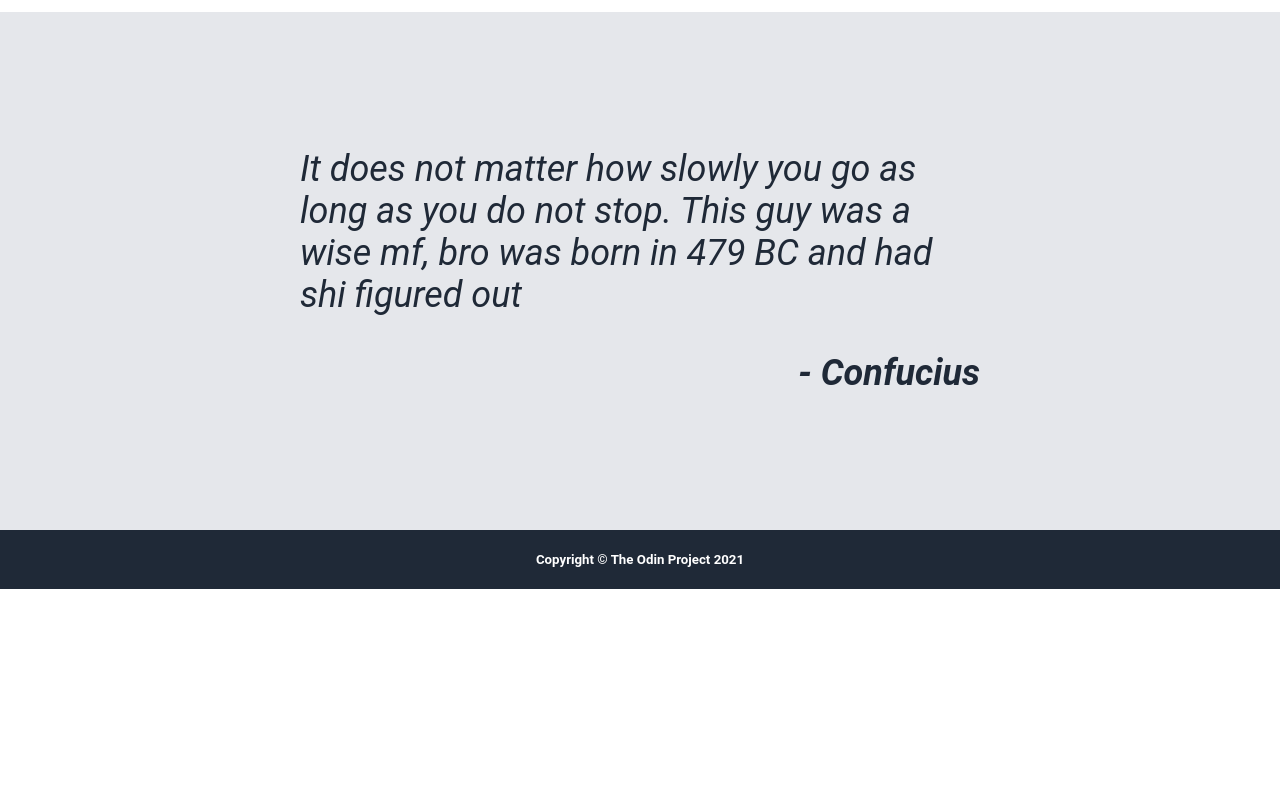
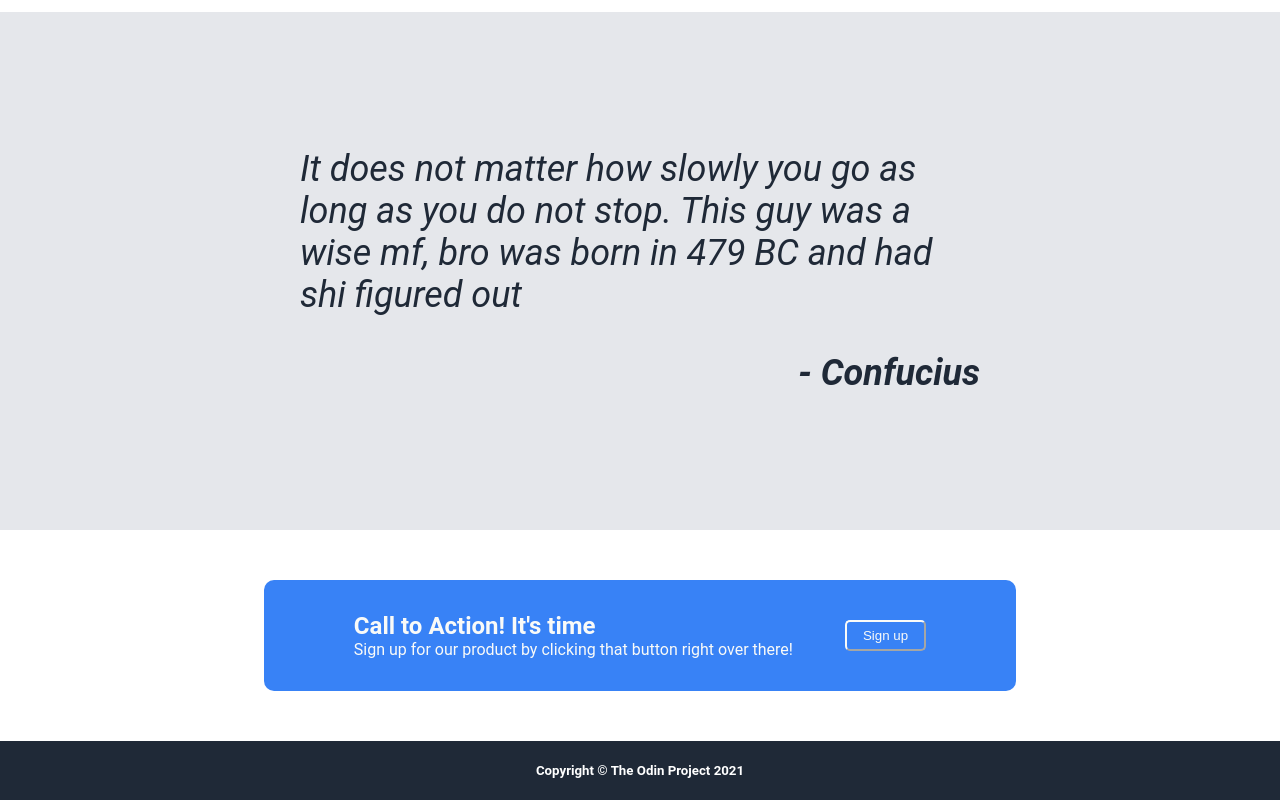
Before and after one commit to TheBigHugeMan/odin-landing-page, a plain HTML site: page index.html in a window 1280 px wide. Shown: the part 917-1717 px from the top of the page. Before the commit the page ends 1506 px from the top, so only its background shows below. Drawn offline with Linux system fonts and the light colour scheme.

Commit message:
Complete Call to Action Template

```diff
--- a/index.html
+++ b/index.html
@@ -35,7 +35,7 @@
         <img class="hero-img" src="./images/red-sky.jpg" alt="image of a red smokey starry sky">
     </div>
 
-    <div class="section info">
+    <div class="info">
         <h2 class="info-head">Some Random Information</h2>
 
         <div class="info-cards">
@@ -61,12 +61,26 @@
         </div>
     </div>
 
-    <div class="section quote">
+    <div class="quote">
         <p>It does not matter how slowly you go as long as you do not stop. This guy was a wise mf, bro was born in 479 BC
             and had shi figured out
         </p>
         <p id="attribution"> - Confucius </p>
     </div>
+
+    <div class="section">
+        <div class="cta">
+            <div id="cta-text">
+            <h1 id="cta-head">Call to Action! It's time</h1>
+            <p class="body-txt">Sign up for our product by clicking that button right over there!</p>
+            </div>
+
+            <button class="cta-button button">
+                Sign up
+            </button>
+        </div>
+    </div>
+
     <div class="footer">
         <h5 class="footer-text">Copyright © The Odin Project 2021</h5>
     </div>
--- a/style.css
+++ b/style.css
@@ -67,7 +67,7 @@ ul {
 .button {
     background-color: #3882F6;
     border-radius: 5px;
-    padding: 5px 10px;
+    padding: 6px 16px;
     color: white;
 }
 
@@ -83,6 +83,7 @@ ul {
 .card-img {
     width: 300px;
     height: 200px;
+    border-radius: 10px;
 }
 
 .info-head {
@@ -120,3 +121,34 @@ ul {
     text-align: end;
     font-weight: bold;
 }
+
+.section {
+    display: flex;
+    justify-content: center;
+    padding: 50px;
+    color: #F9FAF8;
+}
+
+.cta {
+    background-color: #3882F6;
+    display: flex;
+    padding: 16px 90px;
+    gap: 52px;
+    border-radius: 10px;
+}
+
+#cta-head {
+    font-weight: bold;
+    font-size: 24px;
+    margin-bottom: 0;
+}
+
+.body-txt {
+    margin-top: 0;
+}
+
+.cta-button{
+    align-self: center;
+    color: #F9FAF8;
+    border-color: #F9FAF8;
+}
```
